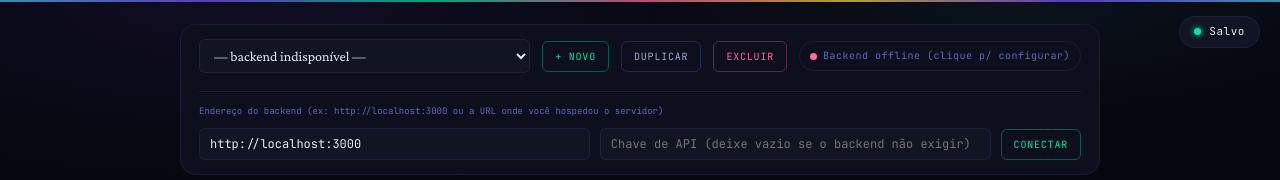
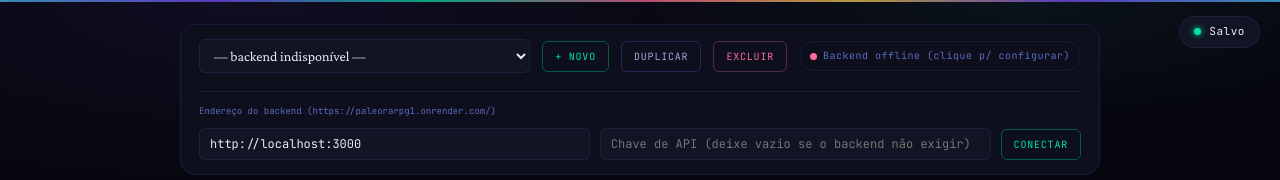
Before and after one commit to Lysa-ly/PaleoraRpg1, a plain HTML site: page frontend/index.html in a window 1280 px wide. Both pictures are taken after a click on the element "Backend offline (clique p/ configurar)". Shown: the top 180 px of the page. Drawn offline with nearby package versions, Linux system fonts and the light colour scheme; no server answers.

Commit message:
Update index.html

```diff
--- a/frontend/index.html
+++ b/frontend/index.html
@@ -1080,8 +1080,8 @@ body::before {
       <span id="api-status-text">Conectando…</span>
     </div>
     <div id="api-config-panel">
-      <small>Endereço do backend (ex: http://localhost:3000 ou a URL onde você hospedou o servidor)</small>
-      <input type="text" id="api-url-input" placeholder="http://localhost:3000">
+      <small>Endereço do backend (https://paleorarpg1.onrender.com/)</small>
+      <input type="text" id="api-url-input" placeholder="https://paleorarpg1.onrender.com/">
       <input type="password" id="api-key-input" placeholder="Chave de API (deixe vazio se o backend não exigir)">
       <button class="toolbar-btn primary" onclick="salvarApiUrl()">Conectar</button>
     </div>
```
